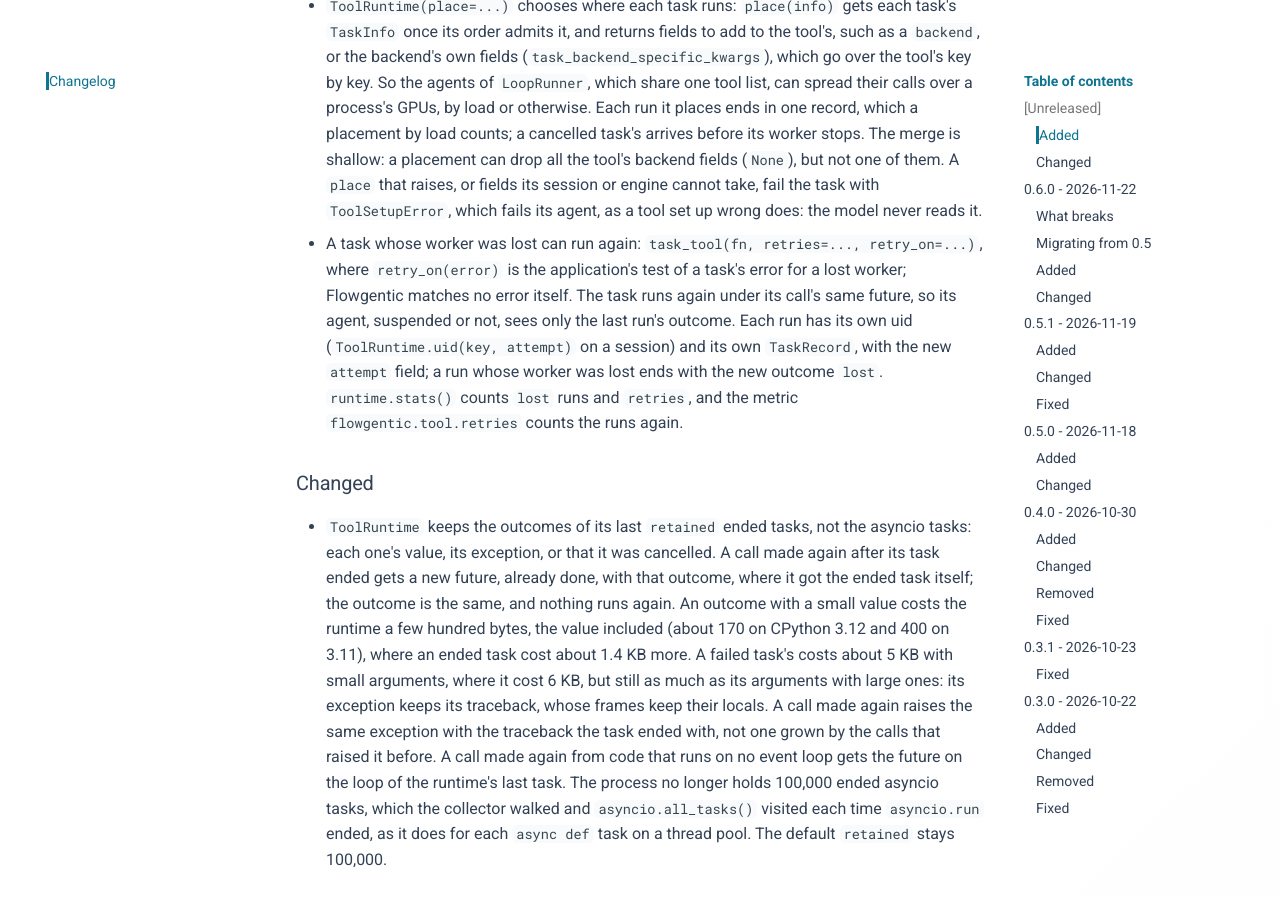
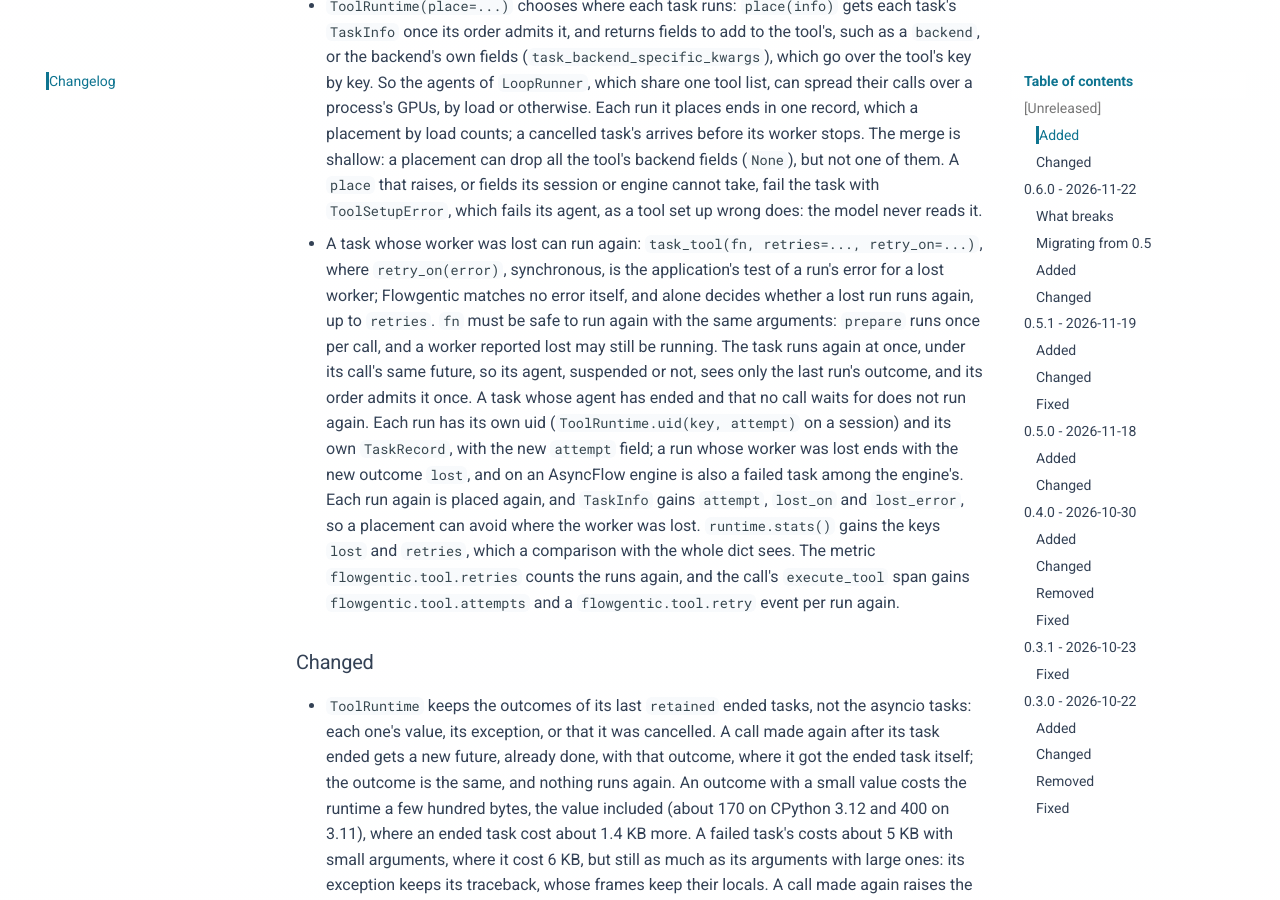
Before and after one commit to stride-research/flowgentic, an MkDocs documentation site: the page built from docs/changelog.md, in a window 1280 px wide and 900 px high, scrolled down 491 px. Built offline with MkDocs 1.6.1 and Material for MkDocs 9.7.7, drawn with Linux system fonts in a browser that asks for light colours; comment, search, counter and statistics services are not loaded.

Commit message:
Let retry_on only tell a lost worker; the runtime decides what runs again
retry_on is now a synchronous test and no more: the runtime asks it once
for each run that fails, and alone decides whether the run runs again, up
to retries, so every lost worker it recognises is recorded lost, the last
run's too. An async retry_on is refused when the tool is made, and one that
returns an awaitable says no, with a warning.

A run again is placed again with TaskInfo's new attempt, lost_on and
lost_error, so a placement can avoid where the worker was lost, and the
retry counter counts a run again only once it is placed. A task whose agent
has ended and that no call waits for does not run again. Each run again
adds a flowgentic.tool.retry event to the call's span, which also gains
flowgentic.tool.attempts, and a log line.

The docs now say what a run again reuses (prepare's arguments), that a
lost worker may still run, that there is no backoff, that the order admits
a task once, that a lost run is a failed task in an AsyncFlow engine, and
how record times read for runs again.

```diff
--- a/CHANGELOG.md
+++ b/CHANGELOG.md
@@ -24,14 +24,24 @@ predate this changelog, so their changes are not listed here.
   `ToolSetupError`, which fails its agent, as a tool set up wrong does: the
   model never reads it.
 - A task whose worker was lost can run again: `task_tool(fn, retries=...,
-  retry_on=...)`, where `retry_on(error)` is the application's test of a
-  task's error for a lost worker; Flowgentic matches no error itself. The
-  task runs again under its call's same future, so its agent, suspended or
-  not, sees only the last run's outcome. Each run has its own uid
-  (`ToolRuntime.uid(key, attempt)` on a session) and its own `TaskRecord`,
-  with the new `attempt` field; a run whose worker was lost ends with the new
-  outcome `lost`. `runtime.stats()` counts `lost` runs and `retries`, and the
-  metric `flowgentic.tool.retries` counts the runs again.
+  retry_on=...)`, where `retry_on(error)`, synchronous, is the application's
+  test of a run's error for a lost worker; Flowgentic matches no error
+  itself, and alone decides whether a lost run runs again, up to `retries`.
+  `fn` must be safe to run again with the same arguments: `prepare` runs once
+  per call, and a worker reported lost may still be running. The task runs
+  again at once, under its call's same future, so its agent, suspended or
+  not, sees only the last run's outcome, and its order admits it once. A task
+  whose agent has ended and that no call waits for does not run again. Each
+  run has its own uid (`ToolRuntime.uid(key, attempt)` on a session) and its
+  own `TaskRecord`, with the new `attempt` field; a run whose worker was lost
+  ends with the new outcome `lost`, and on an AsyncFlow engine is also a
+  failed task among the engine's. Each run again is placed again, and
+  `TaskInfo` gains `attempt`, `lost_on` and `lost_error`, so a placement can
+  avoid where the worker was lost. `runtime.stats()` gains the keys `lost`
+  and `retries`, which a comparison with the whole dict sees. The metric
+  `flowgentic.tool.retries` counts the runs again, and the call's
+  `execute_tool` span gains `flowgentic.tool.attempts` and a
+  `flowgentic.tool.retry` event per run again.
 
 ### Changed
 
```
Also changed, not shown: docs/features/telemetry.md (+4 -1 lines), docs/features/tools.md (+56 -29 lines), docs/guides/retries-and-timeouts.md (+1 -1 lines), docs/status.md (+8 -1 lines), 4 other files.
